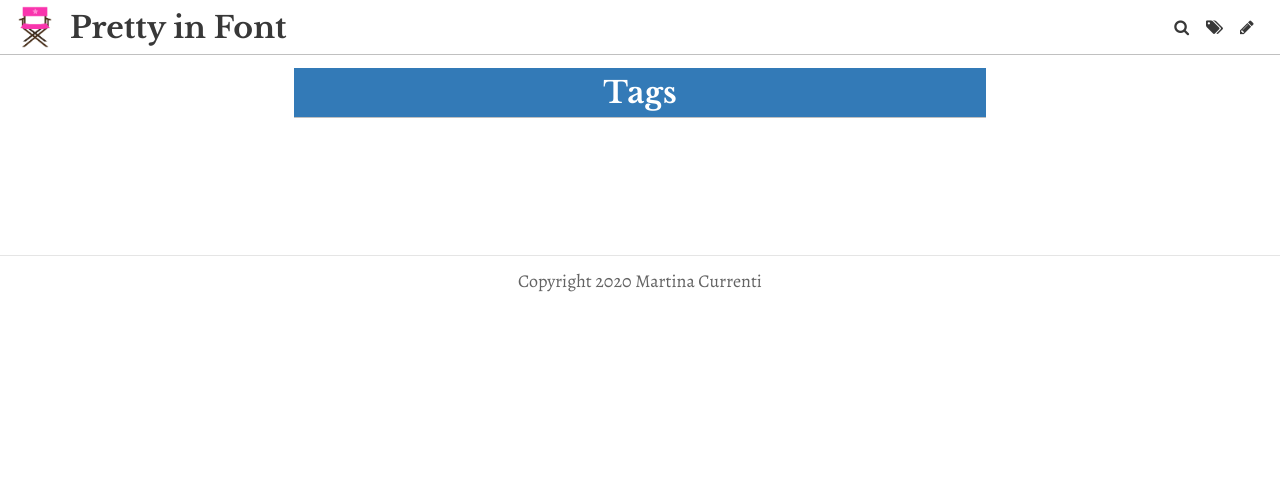
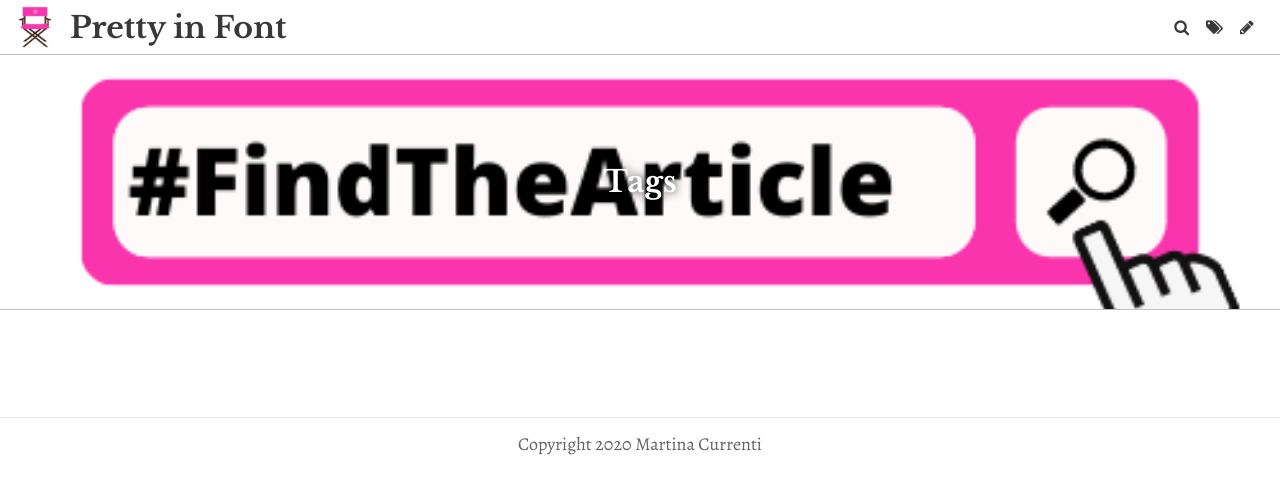
Before and after one commit to martinacurrenti/prettyinfont, a Jekyll site: the page built from pages/tags.md, in a window 1280 px wide. Shown: the top 494 px of the page. Built offline with Jekyll 4.4.1, drawn with Linux system fonts in a browser that asks for light colours; some web fonts are replaced.

Commit message:
Update Page “tags”

```diff
--- a/pages/tags.md
+++ b/pages/tags.md
@@ -5,5 +5,6 @@ permalink: /tags/
 icon: fa-tags
 date: 2020-09-25T16:51:03.386Z
 show: true
+header_feature_image: ../uploads/findthearticle.png
 ---
 .
```
Also changed, not shown: uploads/findthearticle.png (added).
